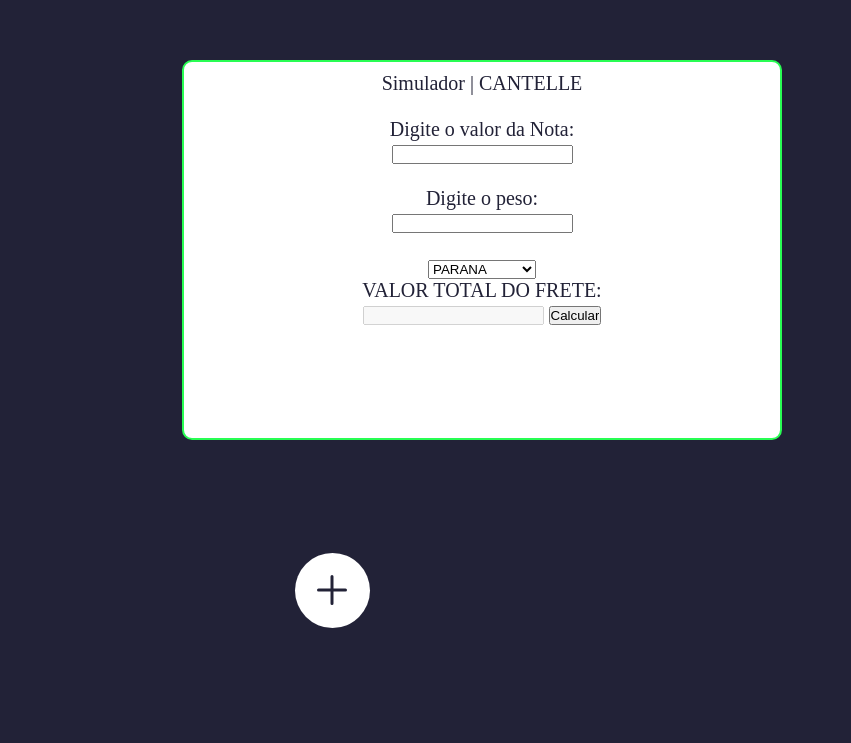
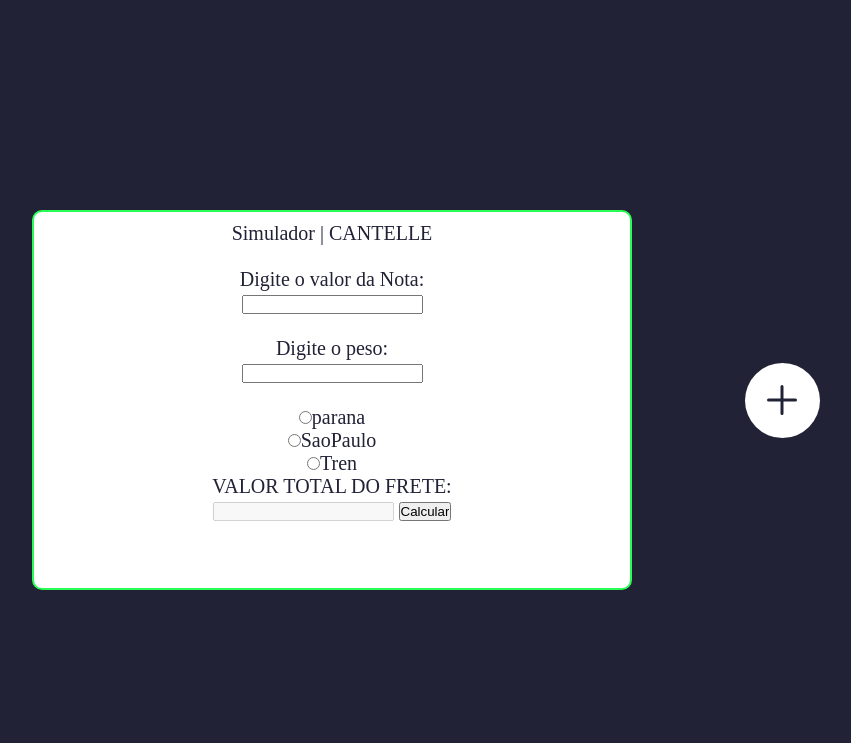
Before and after one commit to GuiMCL/novo-site, a plain HTML site: page cotação cantelle.html in a window 1280 px wide. Shown: the whole page, without its empty margins (158-1009 px from the left). Drawn offline with nearby package versions, Linux system fonts and the light colour scheme.

Commit message:
Update cotação cantelle.html

```diff
--- a/cotação cantelle.html
+++ b/cotação cantelle.html
@@ -25,13 +25,16 @@
             </div>
 <br>
             <div>
-                <select name="transporte">
+                <input type="radio" id= "parana">parana
 
-                <option>PARANA</option>
+                <br>
 
-                <option>SaoPaulo</option>
+                    <input type="radio" id="saopaulo">SaoPaulo
 
-                <option>Santa catarina</option>
+                    <br>
+
+                    <input type="radio" name="transporte" value="3">Tren
+            </div>
 
 </select>
 
```
